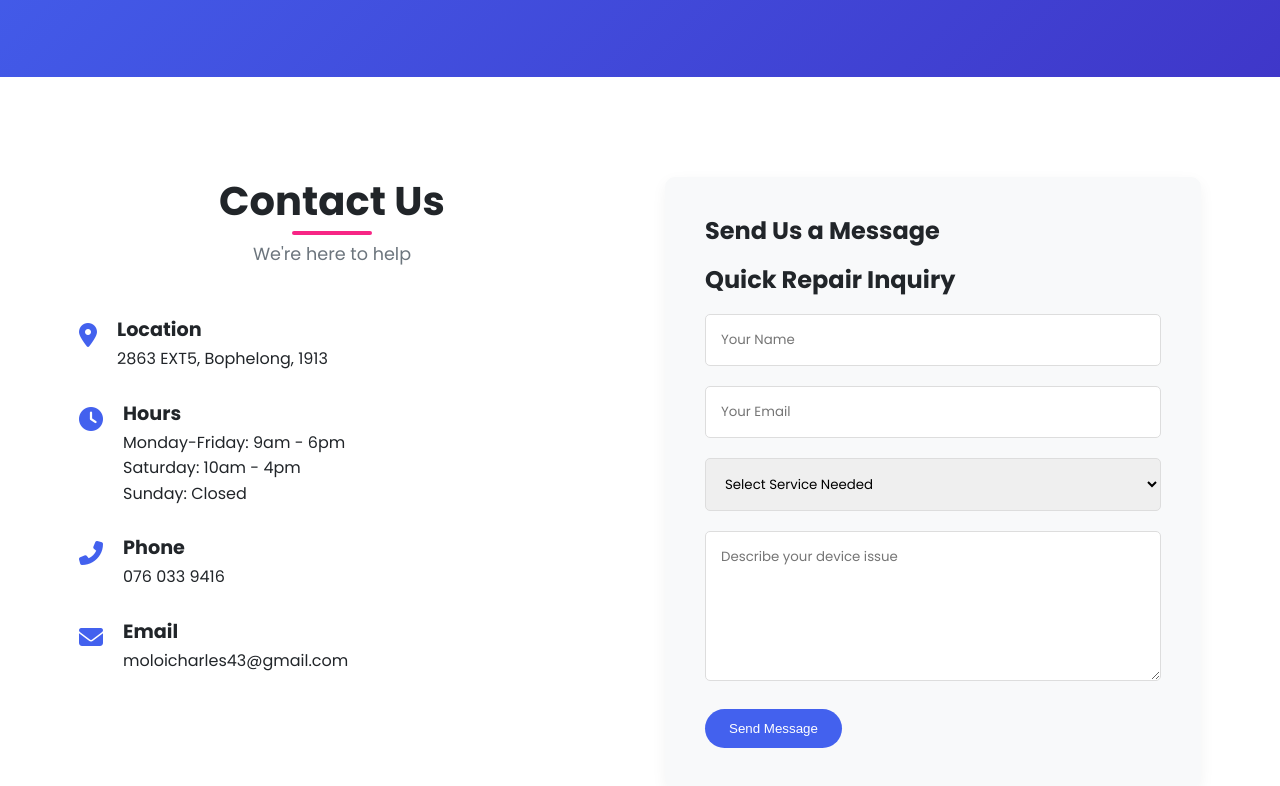
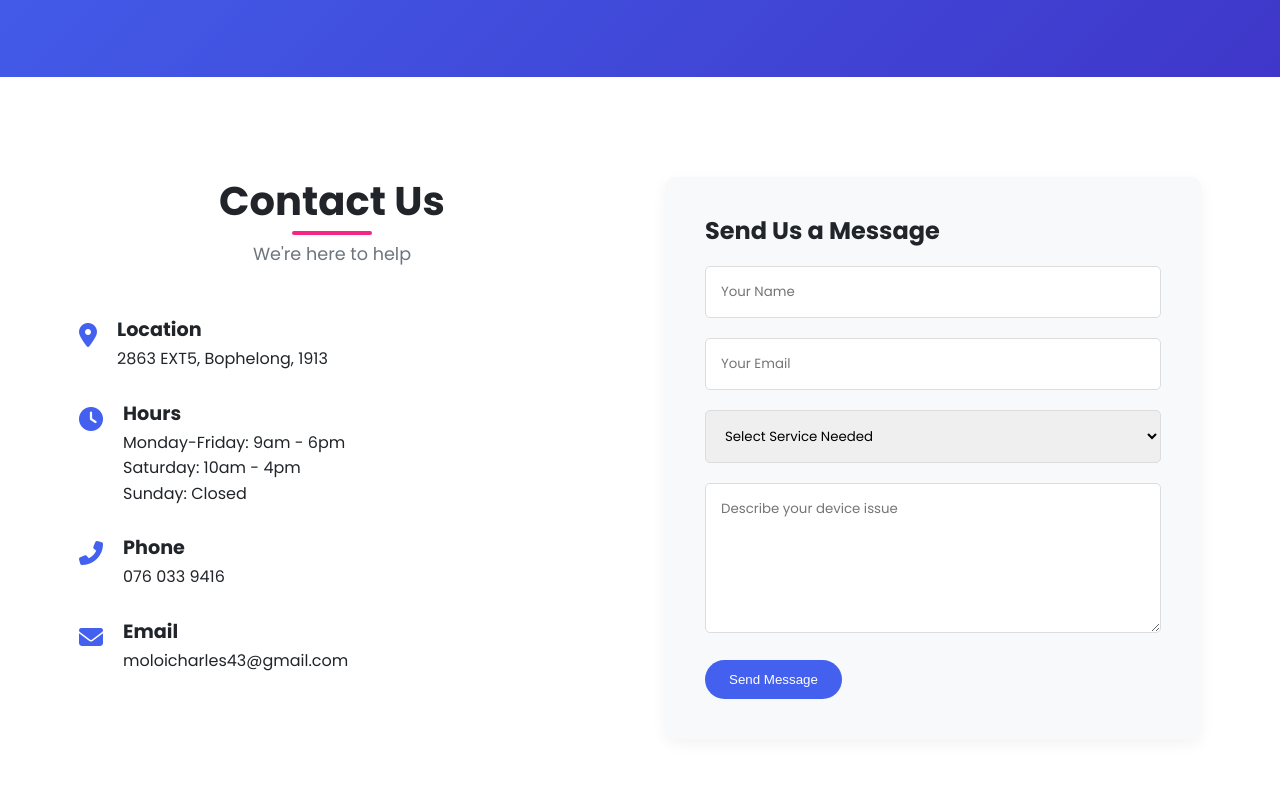
Before and after one commit to Chapman2465/charluzatech, a plain HTML site: page index.html in a window 1280 px wide. Shown: the part 4086-4872 px from the top of the page. Drawn offline with Linux system fonts and the light colour scheme.

Commit message:
Charluza Tech Website

```diff
--- a/index.html
+++ b/index.html
@@ -339,7 +339,6 @@
                 <div class="contact-form">
                     <h3>Send Us a Message</h3>
                     <form action="https://formspree.io/f/mrbpyodo" method="POST">
-                        <h3>Quick Repair Inquiry</h3>
                         <div class="form-group">
                           <input type="text" name="name" placeholder="Your Name" required>
                         </div>
```
